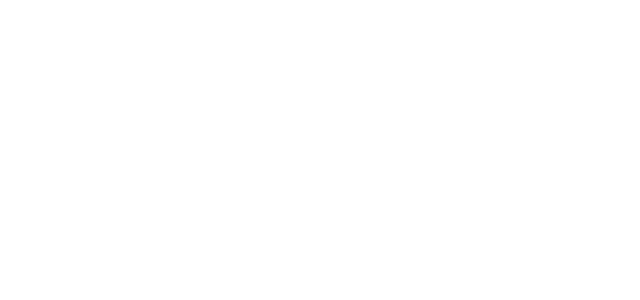
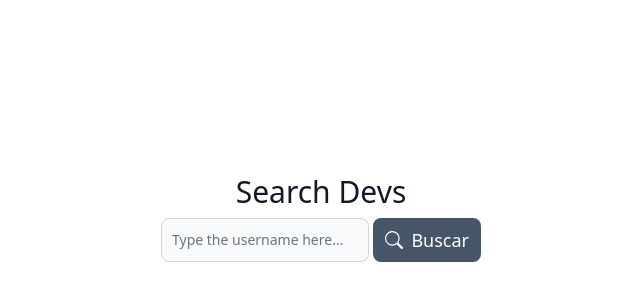
Before and after one commit to alisson-olv/github-search-user-v2, a React (Vite) app: page / in a window 1280 px wide. Before the commit this address had no page. Shown: the part 182-482 px from the top of the page, without its empty margins (319-959 px from the left). Built offline with nearby package versions, Linux system fonts and the light colour scheme.

Commit message:
fix: ajuste path router-dom

```diff
--- a/src/App.jsx
+++ b/src/App.jsx
@@ -9,7 +9,7 @@
     <BrowserRouter>
       <UserContext>
         <Routes>
-          <Route path="/<github-search-user-v2>" element={<Home />} />
+          <Route path="/" element={<Home />} />
           <Route path="/profile" element={<Profile />} />
         </Routes>
       </UserContext>
```
